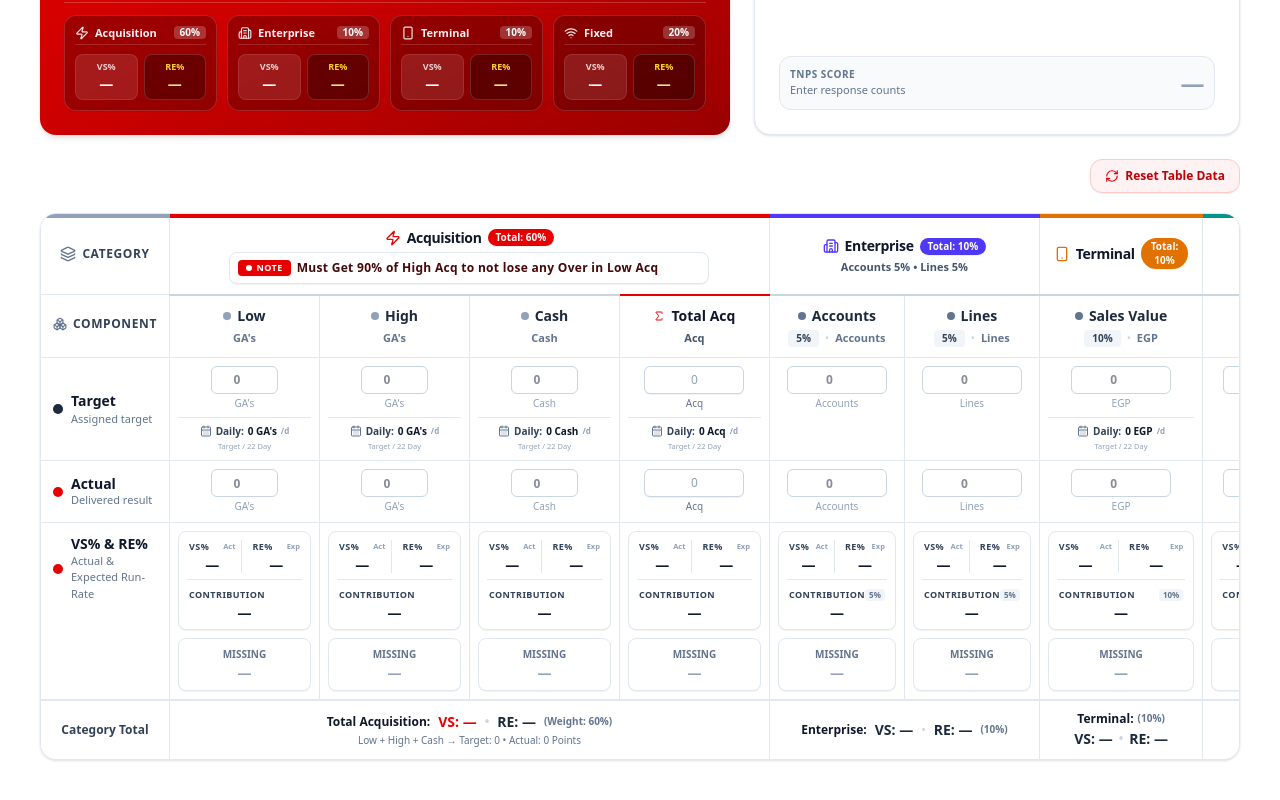
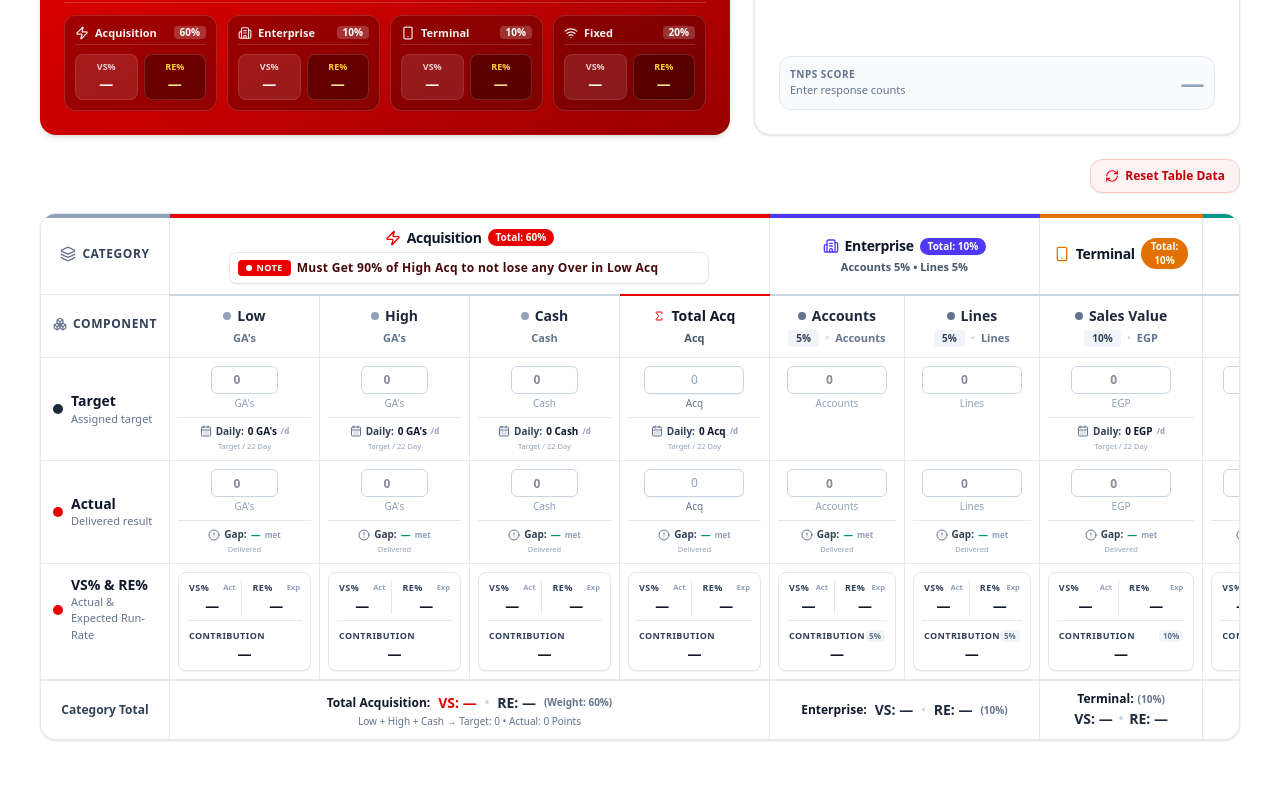
Before and after one commit to Floki92/Commission-Calculator, a React (Vite) app: page / in a window 1280 px wide. Shown: the part 440-1240 px from the top of the page. Built offline with nearby package versions, Linux system fonts and the light colour scheme.

Commit message:
feat(ui): add gap visualization to commission matrix
Introduce gap analysis components to display missing achievement metrics in both the matrix view and mobile cards, helping users identify performance shortfalls.

```diff
--- a/src/components/CommissionMatrix.tsx
+++ b/src/components/CommissionMatrix.tsx
@@ -2,7 +2,7 @@ import React from 'react';
 import { CommissionInput, CommissionResult, ComponentInput } from '../features/commission/commission.types';
 import { COMMISSION_WEIGHTS, UNITS } from '../features/commission/commission.constants';
 import { formatPercentage } from '../features/commission/commission.utils';
-import { Zap, Building2, Smartphone, Wifi, Layers, Boxes, Sigma, CalendarDays } from 'lucide-react';
+import { Zap, Building2, Smartphone, Wifi, Layers, Boxes, Sigma, CalendarDays, AlertCircle } from 'lucide-react';
 import { NewsTickerNote } from './NewsTickerNote';
 
 export interface CommissionMatrixProps {
@@ -311,6 +311,13 @@ interface MatrixInputCellProps {
   onChange?: (val: string) => void;
   summaryValue?: number | null;
   isTarget?: boolean;
+  res?: {
+    achievement: number | null;
+    vs?: number | null;
+    re?: number | null;
+    contribution: number | null;
+    missing: number | null;
+  };
 }
 
 const MatrixInputCell = React.memo(function MatrixInputCell({
@@ -319,13 +326,17 @@ const MatrixInputCell = React.memo(function MatrixInputCell({
   onChange,
   summaryValue,
   isTarget = false,
+  res,
 }: MatrixInputCellProps) {
   const isAcq = col.category === 'Acquisition';
+  const isAcqOrTerminal = col.category === 'Acquisition' || col.id === 'terminal';
   const widthClass = isAcq ? 'min-w-[130px] sm:min-w-[150px] w-[145px]' : 'min-w-[115px] sm:min-w-[130px]';
   const targetNum = col.isSummary ? summaryValue : value;
   const isCurrency = col.id === 'terminal' || col.unit === 'EGP';
-  const showDaily = isTarget && (col.category === 'Acquisition' || col.id === 'terminal');
+  const showDaily = isTarget && isAcqOrTerminal;
   const dailyRequired = showDaily && targetNum !== null && targetNum !== undefined && targetNum > 0 ? targetNum / 22 : null;
+  const showGap = !isTarget && res !== undefined;
+  const isExceeded = res?.missing === 0 && res?.achievement !== null && (res?.achievement ?? 0) >= 100;
 
   if (col.isSummary) {
     return (
@@ -367,6 +378,31 @@ const MatrixInputCell = React.memo(function MatrixInputCell({
               </div>
               <span className="text-[7.5px] text-slate-400 block font-medium mt-0.5">
                 Target / 22 Day
+              </span>
+            </div>
+          )}
+
+          {/* Under actual div input make a Line and Put GAP / Missing (Only for Acquisition & Terminal) */}
+          {showGap && res && (
+            <div className="w-full pt-1.5 mt-1.5 border-t border-slate-200 text-center">
+              <div className="flex items-center justify-center gap-1 text-[9px] sm:text-[10px] text-slate-700 font-bold">
+                <AlertCircle className="w-3 h-3 text-slate-500 shrink-0" />
+                <span>Gap:</span>
+                <span className={`font-extrabold ${res.missing !== null && res.missing > 0 ? 'text-[#E60000]' : 'text-emerald-600'}`}>
+                  {res.missing !== null
+                    ? res.missing > 0
+                      ? `-${res.missing.toLocaleString()} ${col.unit || "GA's"}`
+                      : isExceeded
+                      ? 'Goal Met ✓'
+                      : `0 ${col.unit || "GA's"}`
+                    : '—'}
+                </span>
+                <span className="text-[8px] text-slate-400 font-semibold">
+                  {res.missing !== null && res.missing > 0 ? 'missing' : 'met'}
+                </span>
+              </div>
+              <span className="text-[7.5px] text-slate-400 block font-medium mt-0.5">
+                {isExceeded ? 'Goal Exceeded' : (res.missing !== null && res.missing > 0 ? 'Remaining to target' : 'Delivered')}
               </span>
             </div>
           )}
@@ -431,6 +467,31 @@ const MatrixInputCell = React.memo(function MatrixInputCell({
             </span>
           </div>
         )}
+
+        {/* Under actual div input make a Line and Put GAP / Missing (Only for Acquisition & Terminal) */}
+        {showGap && res && (
+          <div className="w-full pt-1.5 mt-1.5 border-t border-slate-200 text-center">
+            <div className="flex items-center justify-center gap-1 text-[9px] sm:text-[10px] text-slate-700 font-bold">
+              <AlertCircle className="w-3 h-3 text-slate-500 shrink-0" />
+              <span>Gap:</span>
+              <span className={`font-extrabold ${res.missing !== null && res.missing > 0 ? 'text-[#E60000]' : 'text-emerald-600'}`}>
+                {res.missing !== null
+                  ? res.missing > 0
+                    ? `-${isCurrency ? `${res.missing.toLocaleString()} EGP` : `${res.missing.toLocaleString()} ${col.unit || "GA's"}`}`
+                    : isExceeded
+                    ? 'Goal Met ✓'
+                    : `0 ${col.unit || "GA's"}`
+                  : '—'}
+              </span>
+              <span className="text-[8px] text-slate-400 font-semibold">
+                {res.missing !== null && res.missing > 0 ? 'missing' : 'met'}
+              </span>
+            </div>
+            <span className="text-[7.5px] text-slate-400 block font-medium mt-0.5">
+              {isExceeded ? 'Goal Exceeded' : (res.missing !== null && res.missing > 0 ? 'Remaining to target' : 'Delivered')}
+            </span>
+          </div>
+        )}
       </div>
     </td>
   );
@@ -459,6 +520,7 @@ const MatrixPercentageCell = React.memo(function MatrixPercentageCell({
   const vs = res.vs ?? res.achievement;
   const re = res.re ?? null;
   const isAcq = col.category === 'Acquisition';
+  const isAcqOrTerminal = col.category === 'Acquisition' || col.id === 'terminal';
   const widthClass = isAcq ? 'min-w-[130px] sm:min-w-[150px] w-[145px]' : 'min-w-[115px] sm:min-w-[130px]';
 
   return (
@@ -512,38 +574,6 @@ const MatrixPercentageCell = React.memo(function MatrixPercentageCell({
             </span>
           </div>
         </div>
-
-        {/* Missing Box */}
-        <div className="bg-white border border-slate-200 rounded-lg p-1.5 sm:p-2 text-center shadow-2xs min-h-[44px] flex flex-col justify-center transition-colors">
-          <span className="text-[9px] sm:text-[10px] uppercase font-bold text-slate-500 block mb-0.5">
-            Missing
-          </span>
-          <span
-            className={`text-xs sm:text-sm font-bold block leading-tight ${
-              res.missing !== null
-                ? res.missing > 0
-                  ? 'text-[#E60000]'
-                  : 'text-emerald-600'
-                : 'text-slate-400'
-            }`}
-          >
-            {res.missing !== null ? (
-              res.missing > 0 ? (
-                `-${res.missing.toLocaleString()}`
-              ) : (
-                isExceeded ? '✓ Met' : '0'
-              )
-            ) : (
-              '—'
-            )}
-          </span>
-          {res.missing !== null && (
-            <span className="text-[9px] sm:text-[10px] text-slate-400 block mt-0.5">
-              {col.unit || 'Points'}
-            </span>
-          )}
-        </div>
-
       </div>
     </td>
   );
@@ -727,6 +757,7 @@ export function CommissionMatrix({ input, result, onChange, acqNote, onAcqNoteCh
                   value={col.getter(input).actual}
                   summaryValue={result.acquisition.totalActual}
                   onChange={(val) => handleInputChange(col, 'actual', val)}
+                  res={col.resultGetter(result)}
                 />
               ))}
             </tr>
--- a/src/components/MobileCommissionCards.tsx
+++ b/src/components/MobileCommissionCards.tsx
@@ -2,7 +2,7 @@ import React, { useState } from 'react';
 import { CommissionInput, CommissionResult, ComponentResult } from '../features/commission/commission.types';
 import { formatPercentage } from '../features/commission/commission.utils';
 import { MATRIX_COLUMNS, ColumnConfig } from './CommissionMatrix';
-import { Zap, Building2, Smartphone, Wifi, CheckCircle2, TrendingUp, Target, CalendarDays } from 'lucide-react';
+import { Zap, Building2, Smartphone, Wifi, CheckCircle2, TrendingUp, Target, CalendarDays, AlertCircle } from 'lucide-react';
 import { NewsTickerNote } from './NewsTickerNote';
 
 interface MobileCommissionCardsProps {
@@ -157,7 +157,8 @@ const MobileCard = React.memo(function MobileCard({
         </div>
 
         {/* Actual Input */}
-        <div className="flex flex-col justify-start bg-white border border-slate-200 rounded-lg p-2 transition-all">
+        <div className="flex flex-col justify-between bg-white border border-slate-200 rounded-lg p-2 transition-all">
+          <div>
             <div className="flex items-center justify-between px-0.5 mb-1">
               <span className="text-[9px] font-bold text-slate-500 uppercase tracking-wider flex items-center gap-1">
                 <TrendingUp className="w-2.5 h-2.5 text-slate-400" />
@@ -189,6 +190,30 @@ const MobileCard = React.memo(function MobileCard({
               </div>
             )}
           </div>
+
+          {/* Under actual div input make a Line and Put GAP / Missing (For All Categories) */}
+          <div className="w-full pt-1.5 mt-1.5 border-t border-slate-200 text-center">
+            <div className="flex items-center justify-center gap-1 text-[9px] text-slate-700 font-bold">
+              <AlertCircle className="w-2.5 h-2.5 text-slate-500 shrink-0" />
+              <span>Gap:</span>
+              <span className={`font-extrabold ${res.missing !== null && res.missing > 0 ? 'text-[#E60000]' : 'text-emerald-600'}`}>
+                {res.missing !== null
+                  ? res.missing > 0
+                    ? `-${isCurrency ? `${res.missing.toLocaleString()} EGP` : `${res.missing.toLocaleString()} ${unit || "GA's"}`}`
+                    : isExceeded
+                    ? 'Goal Met ✓'
+                    : `0 ${unit || "GA's"}`
+                  : '—'}
+              </span>
+              <span className="text-[7.5px] text-slate-400 font-semibold">
+                {res.missing !== null && res.missing > 0 ? 'missing' : 'met'}
+              </span>
+            </div>
+            <span className="text-[7px] text-slate-400 block font-medium mt-0.5">
+              {isExceeded ? 'Goal Exceeded' : (res.missing !== null && res.missing > 0 ? 'Remaining to target' : 'Delivered')}
+            </span>
+          </div>
+        </div>
       </div>
 
       {/* Target Warnings */}
@@ -205,9 +230,8 @@ const MobileCard = React.memo(function MobileCard({
 
       {/* 3. Metric Section:
           - ONE DIV: VS in Left - RE in Right, under Both Make a Line and Put The Contribution
-          - Missing / Gap Box
       */}
-      <div className="grid grid-cols-1 sm:grid-cols-2 gap-2 pt-2 border-t border-slate-200/80">
+      <div className="pt-2 border-t border-slate-200/80">
         {/* ONE DIV: VS in Left - RE in Right, under Both Make a Line and Put The Contribution */}
         <div className="bg-white border border-slate-200 rounded-lg p-2 text-center shadow-2xs transition-colors">
           {/* Top Row: VS in Left - RE in Right */}
@@ -256,39 +280,6 @@ const MobileCard = React.memo(function MobileCard({
               {formatPercentage(res.contribution)}
             </span>
           </div>
-        </div>
-
-        {/* Missing / Gap Box */}
-        <div className="bg-white border border-slate-200 rounded-lg p-2 text-center shadow-2xs flex flex-col justify-between">
-          <div className="flex items-center justify-between px-0.5">
-            <span className="text-[9px] uppercase font-bold text-slate-500 tracking-wider">Gap / Missing</span>
-            <span className="text-[8px] font-medium text-slate-400">{unit}</span>
-          </div>
-          <div className="my-auto py-1">
-            <span className={`text-xs sm:text-sm font-black leading-tight flex items-center justify-center gap-1 ${
-              res.missing !== null
-                ? res.missing > 0
-                  ? 'text-[#E60000]'
-                  : 'text-emerald-600'
-                : 'text-slate-400'
-            }`}>
-              {res.missing !== null ? (
-                res.missing > 0 ? (
-                  `-${res.missing.toLocaleString()}`
-                ) : (
-                  <span className="flex items-center gap-0.5 text-emerald-600">
-                    <CheckCircle2 className="w-3 h-3 text-emerald-600 shrink-0" />
-                    <span>Target Met</span>
-                  </span>
-                )
-              ) : (
-                '—'
-              )}
-            </span>
-          </div>
-          <span className="text-[8px] text-slate-400 block font-medium">
-            {isExceeded ? 'Goal Exceeded' : (res.missing !== null && res.missing > 0 ? 'Remaining to target' : 'Delivered')}
-          </span>
         </div>
       </div>
     </div>
```
Lines whose indentation alone changed are shown as unchanged.
